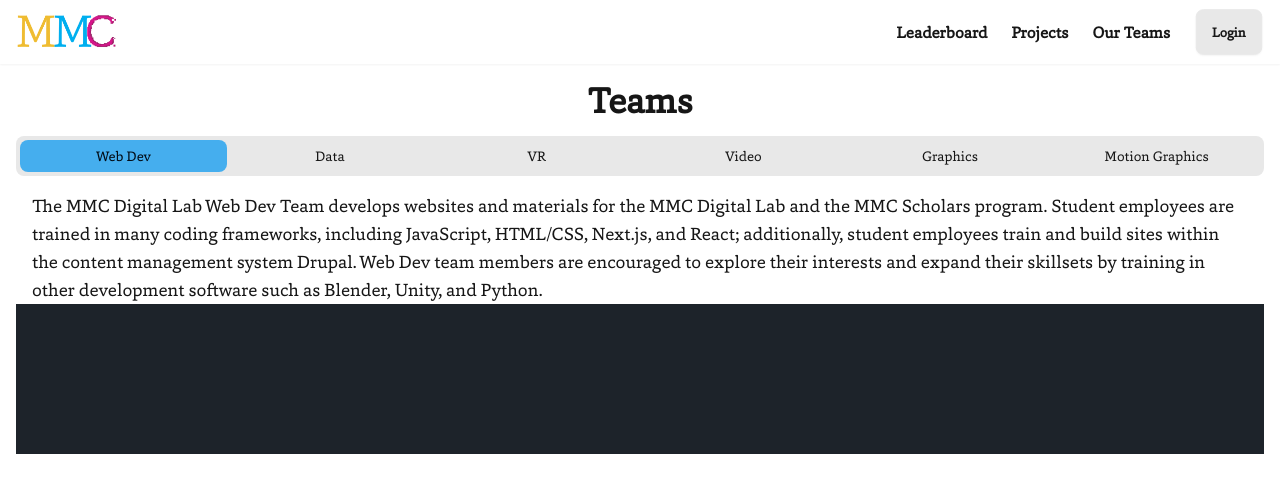
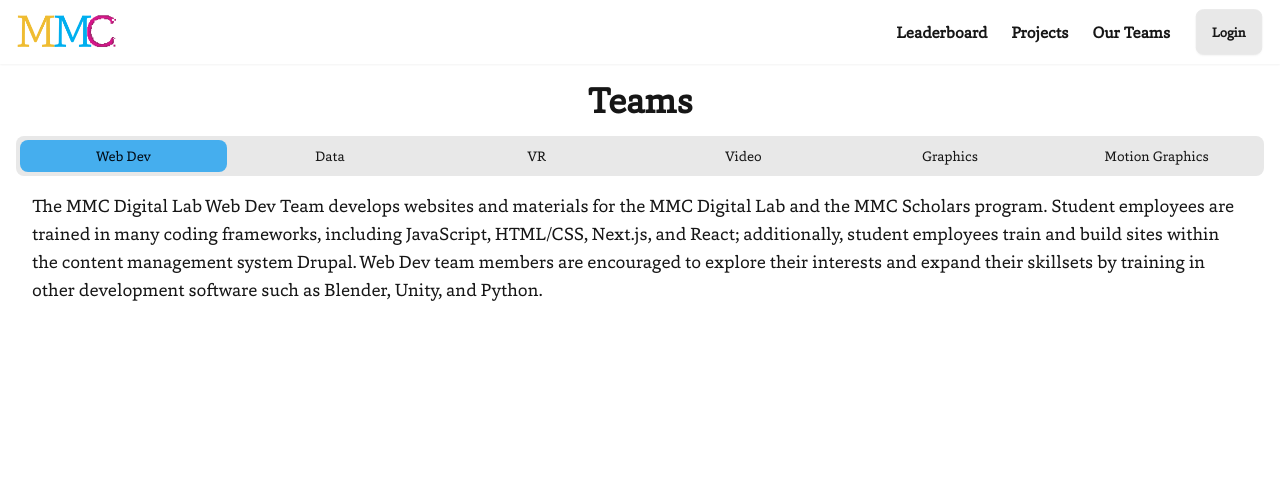
Before and after one commit to josiahmattern/mmcscholarshome, a Next.js app: page /teams in a window 1280 px wide. Shown: the top 492 px of the page. Built offline with nearby package versions, Linux system fonts and the light colour scheme; no server answers.

Commit message:
removed accident oops

```diff
--- a/components/Teams/WebDevTeam.js
+++ b/components/Teams/WebDevTeam.js
@@ -10,7 +10,6 @@
           and Python.
         </p>
       </div>
-      <embed src="http://localhost:3000/" className="w-full" />
     </main>
   );
 }
```
